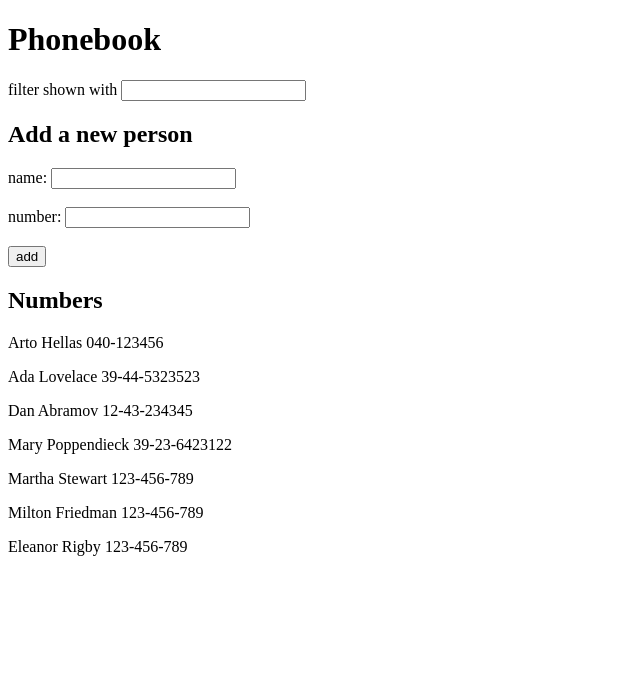
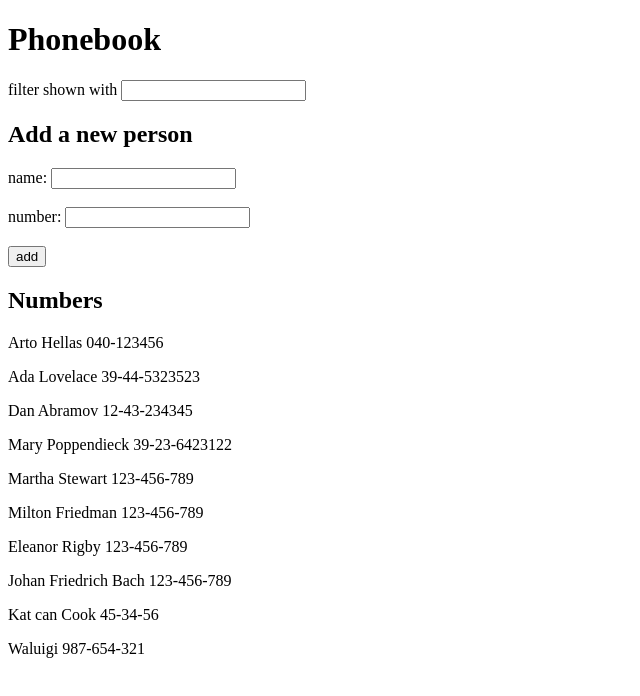
Before and after one commit to anastasiabizyayeva/fso, a React (Create React App) app in the folder part2/phonebook/: page / in a window 1280 px wide. Shown: the top 696 px of the page, without its empty margins (0-640 px from the left). Built offline with nearby package versions, Linux system fonts and the light colour scheme; data requests are answered from the project's data file.

Commit message:
finished 2.13

```diff
--- a/part2/phonebook/db.json
+++ b/part2/phonebook/db.json
@@ -34,6 +34,21 @@
       "name": "Eleanor Rigby",
       "number": "123-456-789",
       "id": 7
+    },
+    {
+      "name": "Johan Friedrich Bach",
+      "number": "123-456-789",
+      "id": 8
+    },
+    {
+      "name": "Kat can Cook",
+      "number": "45-34-56",
+      "id": 9
+    },
+    {
+      "name": "Waluigi",
+      "number": "987-654-321",
+      "id": 10
     }
   ]
 }
--- a/part2/phonebook/src/App.js
+++ b/part2/phonebook/src/App.js
@@ -1,5 +1,5 @@
 import { useState, useEffect } from "react";
-import axios from "axios";
+import personService from "./services/persons";
 import { PersonForm } from "./components/PersonForm";
 import { Filter } from "./components/Filter";
 import { Persons } from "./components/Persons";
@@ -11,9 +11,7 @@ const App = () => {
   const [filter, setFilter] = useState("");
 
   useEffect(() => {
-    axios.get("http://localhost:3001/persons").then((response) => {
-      setPersons(response.data);
-    });
+    personService.getAll().then((initialPersons) => setPersons(initialPersons));
   }, []);
 
   const namesToShow = persons.filter((person) =>
@@ -37,14 +35,13 @@ const App = () => {
     event.preventDefault();
     const existingPerson = persons.find((person) => person.name === newName);
     if (!existingPerson) {
-      axios
-        .post("http://localhost:3001/persons", {
-          name: newName,
-          number: newPhoneNumber,
-        })
-        .then((response) => {
-          setPersons(persons.concat(response.data));
-        });
+      const newPerson = {
+        name: newName,
+        number: newPhoneNumber,
+      };
+      personService
+        .create(newPerson)
+        .then((returnedPerson) => setPersons(persons.concat(returnedPerson)));
     } else {
       alert(`${newName} is already added to the phonebook`);
     }
--- /dev/null
+++ b/part2/phonebook/src/services/persons.js
@@ -0,0 +1,17 @@
+import axios from "axios";
+const baseUrl = "http://localhost:3001/persons";
+
+const personsService = {
+  getAll: async () => {
+    const request = axios.get(baseUrl);
+    const response = await request;
+    return response.data;
+  },
+  create: async (newObject) => {
+    const request = axios.post(baseUrl, newObject);
+    const response = await request;
+    return response.data;
+  },
+};
+
+export default personsService;
```
